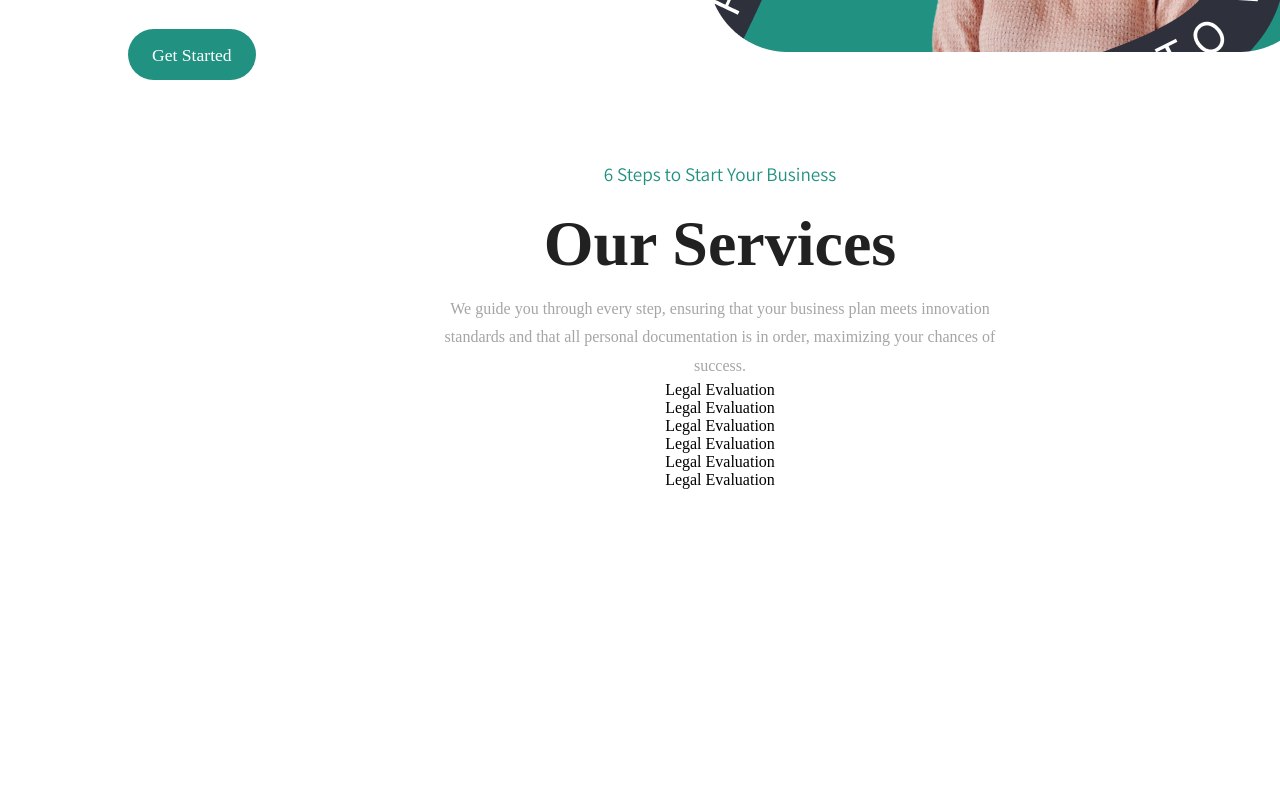
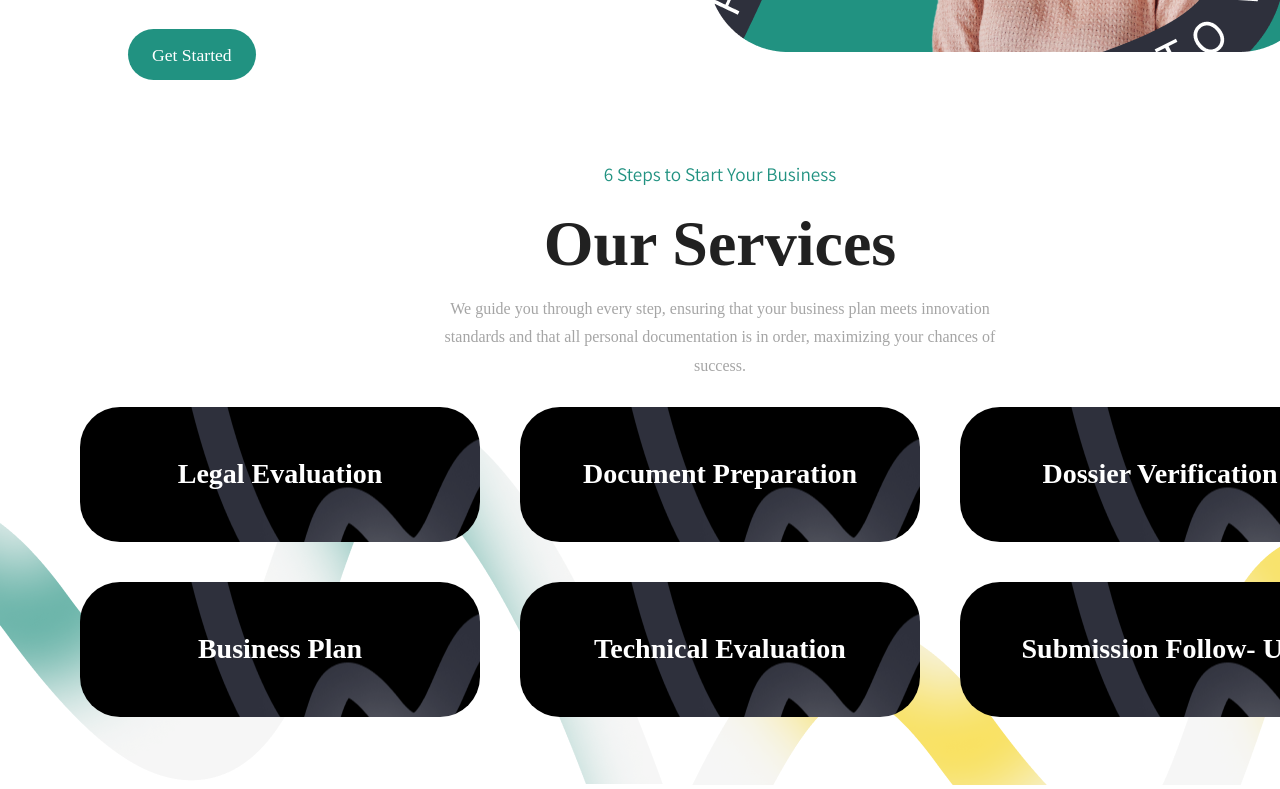
Before and after one commit to hossainpgmr/start2spain, a website: page index.html in a window 1280 px wide. Shown: the part 659-1448 px from the top of the page. Before the commit the page ends 1148 px from the top, so only its background shows below. Drawn offline with Linux system fonts and the light colour scheme; a web font is replaced by a local one.

Commit message:
service section done

```diff
--- a/index.html
+++ b/index.html
@@ -63,7 +63,7 @@
                             <p class="tab-title2">I finally launch my business in Spain within 1 month!</p>
                         </div>
                     </div>
-                    <div class="color-gradient">
+                    <div class="hero-bg-gradient">
                         <img src="./assets/vector-2.png" alt="">
                     </div>
                 </div>
@@ -72,33 +72,41 @@
                 <div class="service-section">
                     <p class="service-slogan">6 Steps to Start Your Business</p>
                     <h2 class="service-title">Our Services</h2>
-                    <p class="service-detail">We guide you through every step, ensuring that your business plan meets
-                        innovation standards and that all personal
+                    <p class="service-detail">We guide you through every step, ensuring that your business plan
+                        meets innovation standards and that all personal
                         documentation is in order, maximizing your chances of success.</p>
                     <div class="service-items">
                         <div class="service-item">
                             <p>Legal Evaluation</p>
                         </div>
                         <div class="service-item">
-                            <p>Legal Evaluation</p>
+                            <p>Document Preparation</p>
                         </div>
                         <div class="service-item">
-                            <p>Legal Evaluation</p>
+                            <p>Dossier Verification</p>
                         </div>
                         <div class="service-item">
-                            <p>Legal Evaluation</p>
+                            <p>Business Plan</p>
                         </div>
                         <div class="service-item">
-                            <p>Legal Evaluation</p>
+                            <p>Technical Evaluation</p>
                         </div>
                         <div class="service-item">
-                            <p>Legal Evaluation</p>
+                            <p>Submission Follow- Up</p>
+                        </div>
+                        <div class="service-gradient1">
+                            <img src="./assets/vector-4.png" alt="">
+                        </div>
+                        <div class="service-gradient2">
+                            <img src="./assets/vector-3.png" alt="">
                         </div>
                     </div>
+
                 </div>
             </div>
             </div>
         </main>
+
     </body>
 
 </html>
--- a/scss/sections/_hero-section.scss
+++ b/scss/sections/_hero-section.scss
@@ -85,7 +85,7 @@
       }
     }
   }
-  .color-gradient {
+  .hero-bg-gradient {
     position: absolute;
     top: -10rem;
     left: -6rem;
--- a/scss/sections/_service-section.scss
+++ b/scss/sections/_service-section.scss
@@ -26,4 +26,43 @@
     font-weight: 400;
     line-height: 1.8rem;
   }
+  .service-items {
+    position: relative;
+    margin: 1.6rem 5rem;
+    display: grid;
+    grid-template-columns: repeat(3, 1fr);
+    gap: 2.5rem;
+    .service-item {
+      align-content: center;
+      width: 400px;
+      height: 135px;
+      color: #fff;
+      background: #000;
+      background-image: url(/assets/vector7.png);
+      background-position: right;
+      background-repeat: no-repeat;
+      object-fit: cover;
+      padding: 2rem;
+      border-radius: 40px;
+      p {
+        font-family: "Parkinsans", serif;
+        font-size: 28px;
+        font-weight: 600;
+        line-height: 40px;
+      }
+    }
+    .service-gradient1,
+    .service-gradient2 {
+      position: absolute;
+      z-index: -1;
+    }
+    .service-gradient2 {
+      bottom: -4.5rem;
+      right: -5rem;
+    }
+    .service-gradient1 {
+      top: 0;
+      left: -5rem;
+    }
+  }
 }
```
Also changed, not shown: assets/vector7.png (added), css/main.css, 1 other file.
